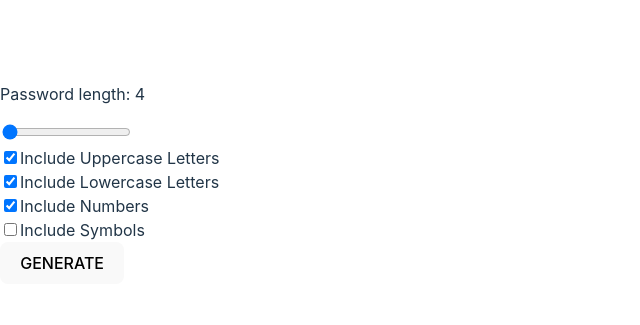
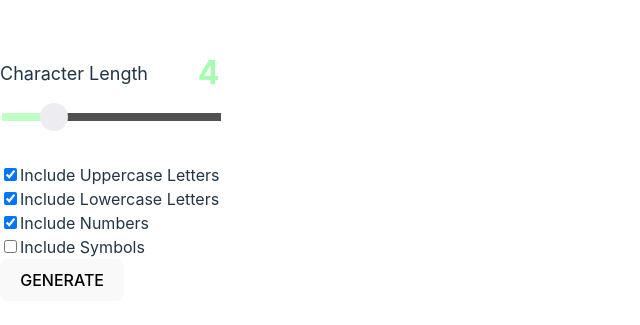
Before and after one commit to kwadwoambitious/Password-Generator-App, a React (Vite) app: page / in a window 1280 px wide. Shown: the part 225-550 px from the top of the page, without its empty margins (0-640 px from the left). Built offline with nearby package versions, Linux system fonts and the light colour scheme.

Commit message:
Update component to improve functionality

```diff
--- a/src/components/PasswordLength.tsx
+++ b/src/components/PasswordLength.tsx
@@ -1,28 +1,161 @@
 import React, { ChangeEvent } from "react";
+import styled from "styled-components";
 
-type PasswordLengthProps = {
-  passwordLength: number;
-  setPasswordLength: (length: number) => void;
+// Styled components for the PasswordLength component
+const PassLengthContainer = styled.div`
+  display: flex;
+  align-items: center;
+  justify-content: space-between;
+  margin: 0;
+`;
+
+// Styles components for the CharacterLengthText component
+const CharacterLengthText = styled.p`
+  font-size: 18px;
+  margin: 0;
+  font-family: inherit;
+
+  @media (max-width: 375px) {
+    font-size: 16px;
+  }
+`;
+
+// Styled components for the CharacterLengthDisplay component
+const CharacterLengthDisplay = styled.h4<{ hasPassword: boolean }>`
+  font-size: 32px;
+  margin: 0;
+  color: #a4ffaf;
+  font-family: inherit;
+
+  @media (max-width: 375px) {
+    font-size: 24px;
+  }
+`;
+
+// Props interface for RangeInputProps component
+type RangeInputProps = {
+  value: number;
 };
 
-export default function PasswordLength({
+// Styled input range for setting password length
+const RangeInput = styled.input.attrs<RangeInputProps>((props) => ({
+  type: "range",
+  min: "0",
+  max: "20",
+  value: props.value,
+}))<RangeInputProps>`
+  width: 100%;
+  margin-top: 16px;
+  margin-bottom: 42px;
+
+  @media (max-width: 375px) {
+    margin-top: 14px;
+    margin-bottom: 32px;
+  }
+
+  -webkit-appearance: none;
+  appearance: none;
+  height: 8px;
+  background: var(--range-bg, #08070b);
+  outline: none;
+  opacity: 0.7;
+
+  /* Styles for the thumb */
+  &::-webkit-slider-thumb {
+    -webkit-appearance: none;
+    appearance: none;
+    width: 28px;
+    height: 28px;
+    background: #e6e5ea;
+    border-radius: 50%;
+    cursor: pointer;
+    position: relative;
+    transition: background-color 0.3s ease;
+  }
+
+  /* Hover styles for WebKit browsers */
+  &::-webkit-slider-thumb:hover {
+    background: #08070b;
+    border: 2px solid #a4ffaf;
+  }
+
+  /* Styles for thumb in Firefox */
+  &::-moz-range-thumb {
+    width: 28px;
+    height: 28px;
+    background: #e6e5ea;
+    border: none;
+    border-radius: 50%;
+    cursor: pointer;
+    position: relative;
+    transition: background-color 0.3s ease;
+  }
+
+  /* Hover styles for Firefox */
+  &::-moz-range-thumb:hover {
+    background: #08070b;
+    border: 3px solid #a4ffaf;
+  }
+
+  /* Styles for thumb in IE */
+  &::-ms-thumb {
+    width: 28px;
+    height: 28px;
+    background: #e6e5ea;
+    border: none;
+    border-radius: 50%;
+    cursor: pointer;
+    position: relative;
+    transition: background-color 0.3s ease;
+  }
+
+  /* Hover styles for IE */
+  &::-ms-thumb:hover {
+    background: #08070b;
+    border: 2px solid #a4ffaf;
+  }
+`;
+
+// Props interface for PasswordLength component
+type PasswordLengthProps = {
+  passwordLength: number; // Current password length value
+  setPasswordLength: (length: number) => void; // Function to update password length
+};
+
+// PasswordLength component handles the password length slider and display
+const PasswordLength: React.FC<PasswordLengthProps> = ({
   passwordLength,
   setPasswordLength,
-}: PasswordLengthProps) {
-  function handlePasswordLengthChange(event: ChangeEvent<HTMLInputElement>) {
-    setPasswordLength(parseInt(event.target.value, 10));
-  }
+}) => {
+  // Function to handle change in password length slider
+  const handlePasswordLengthChange = (event: ChangeEvent<HTMLInputElement>) => {
+    setPasswordLength(parseInt(event.target.value, 10)); // Update password length state
+  };
+
+  // Calculate percentage for gradient background based on password length
+  const percentage = (passwordLength / 20) * 100;
+  const background = passwordLength > 0
+    ? `linear-gradient(to right, #A4FFAF ${percentage}%, #08070B ${percentage}%)`
+    : "#08070B";
+
+  // Render the component
   return (
     <div>
-      <p>Password length: {passwordLength}</p>
-      <input
-        type="range"
+      <PassLengthContainer>
+        <CharacterLengthText>Character Length</CharacterLengthText>
+        <CharacterLengthDisplay hasPassword={passwordLength > 0}>
+          {passwordLength}
+        </CharacterLengthDisplay>
+      </PassLengthContainer>
+      <RangeInput
         id="passwordLength"
-        min="4"
-        max="20"
         value={passwordLength}
         onChange={handlePasswordLengthChange}
+        aria-label="Password Length"
+        style={{ "--range-bg": background } as React.CSSProperties}
       />
     </div>
   );
-}
+};
+
+export default PasswordLength;
```
